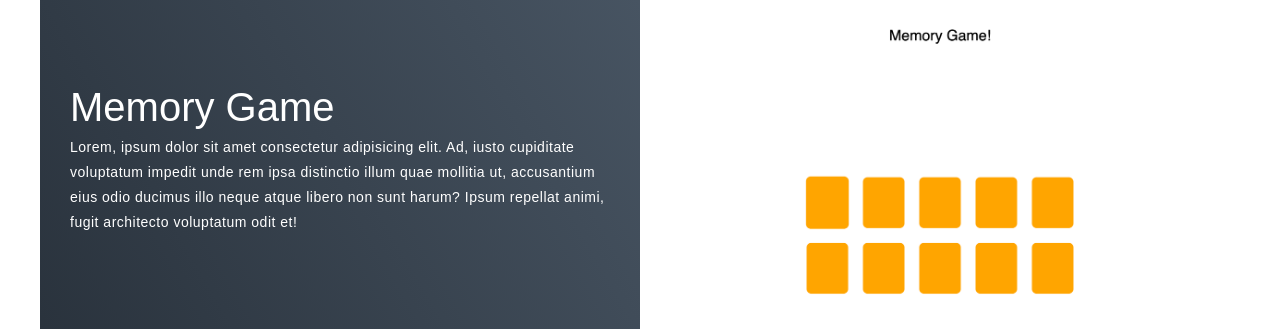
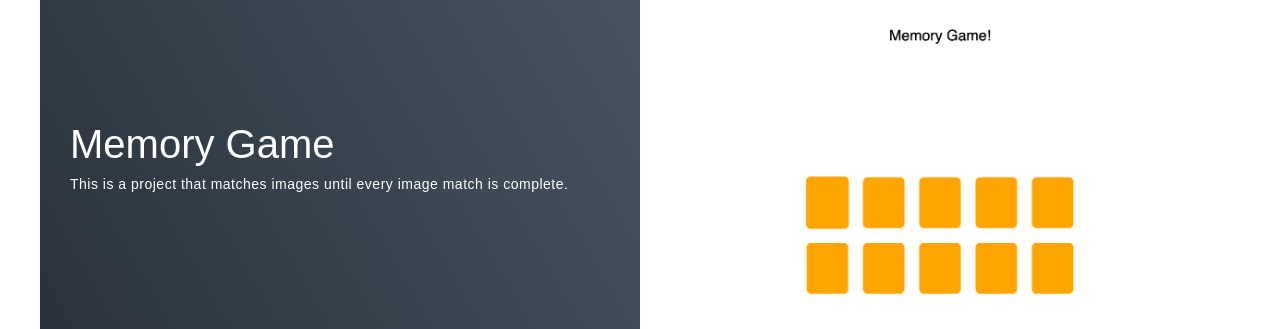
Before and after one commit to wrijlarr/Project, a plain HTML site: page projectportfolio.html in a window 1280 px wide. Shown: the part 1900-2229 px from the top of the page. Drawn offline with Linux system fonts and the light colour scheme.

Commit message:
new changes

```diff
--- a/projectportfolio.html
+++ b/projectportfolio.html
@@ -72,11 +72,8 @@
             <div class="project-info">
               <h1>Memory Game</h1>
               <p>
-                Lorem, ipsum dolor sit amet consectetur adipisicing elit. Ad,
-                iusto cupiditate voluptatum impedit unde rem ipsa distinctio
-                illum quae mollitia ut, accusantium eius odio ducimus illo neque
-                atque libero non sunt harum? Ipsum repellat animi, fugit
-                architecto voluptatum odit et!
+                This is a project that matches images until every image match is
+                complete.
               </p>
             </div>
             <div class="project-img">
```
